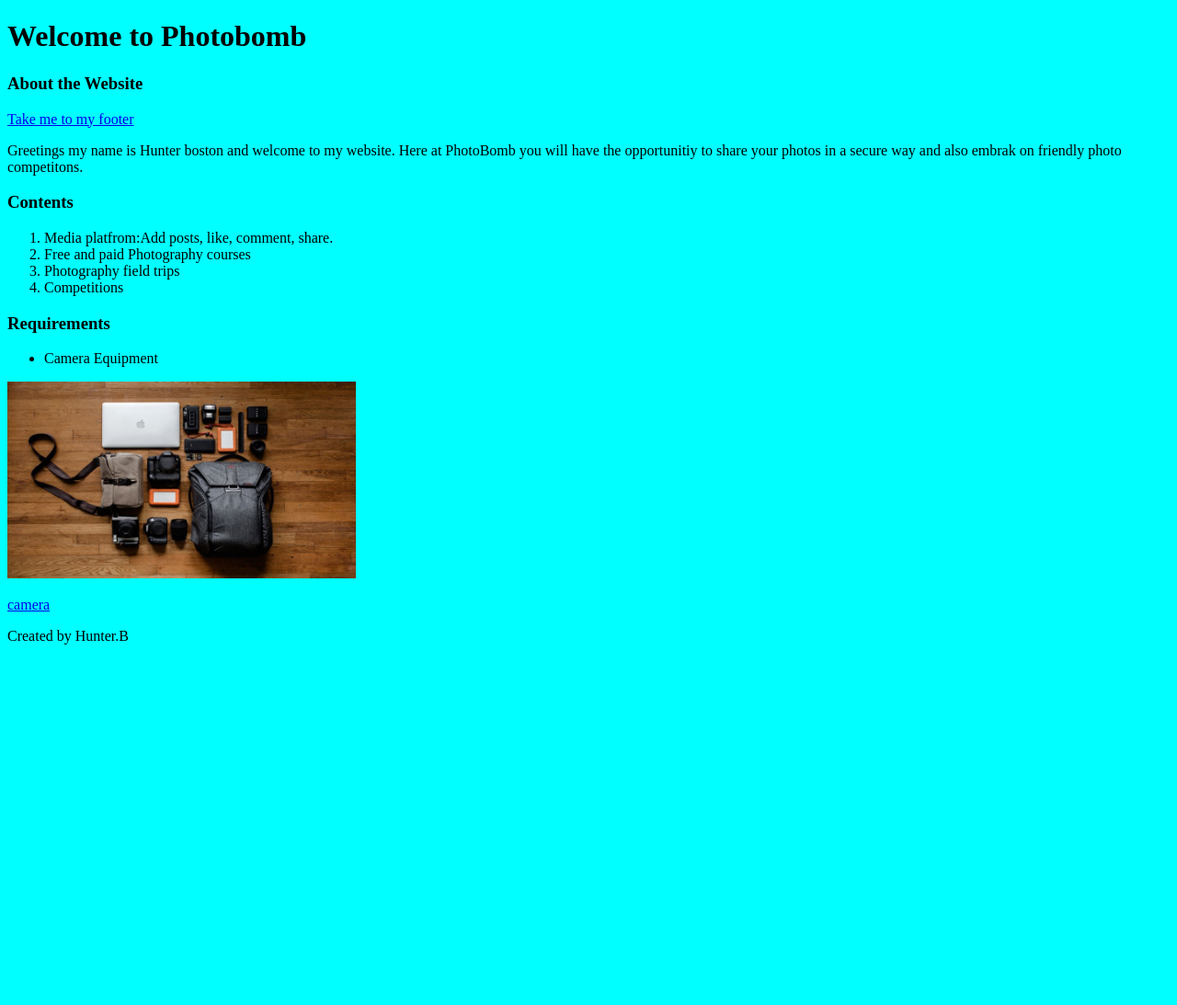
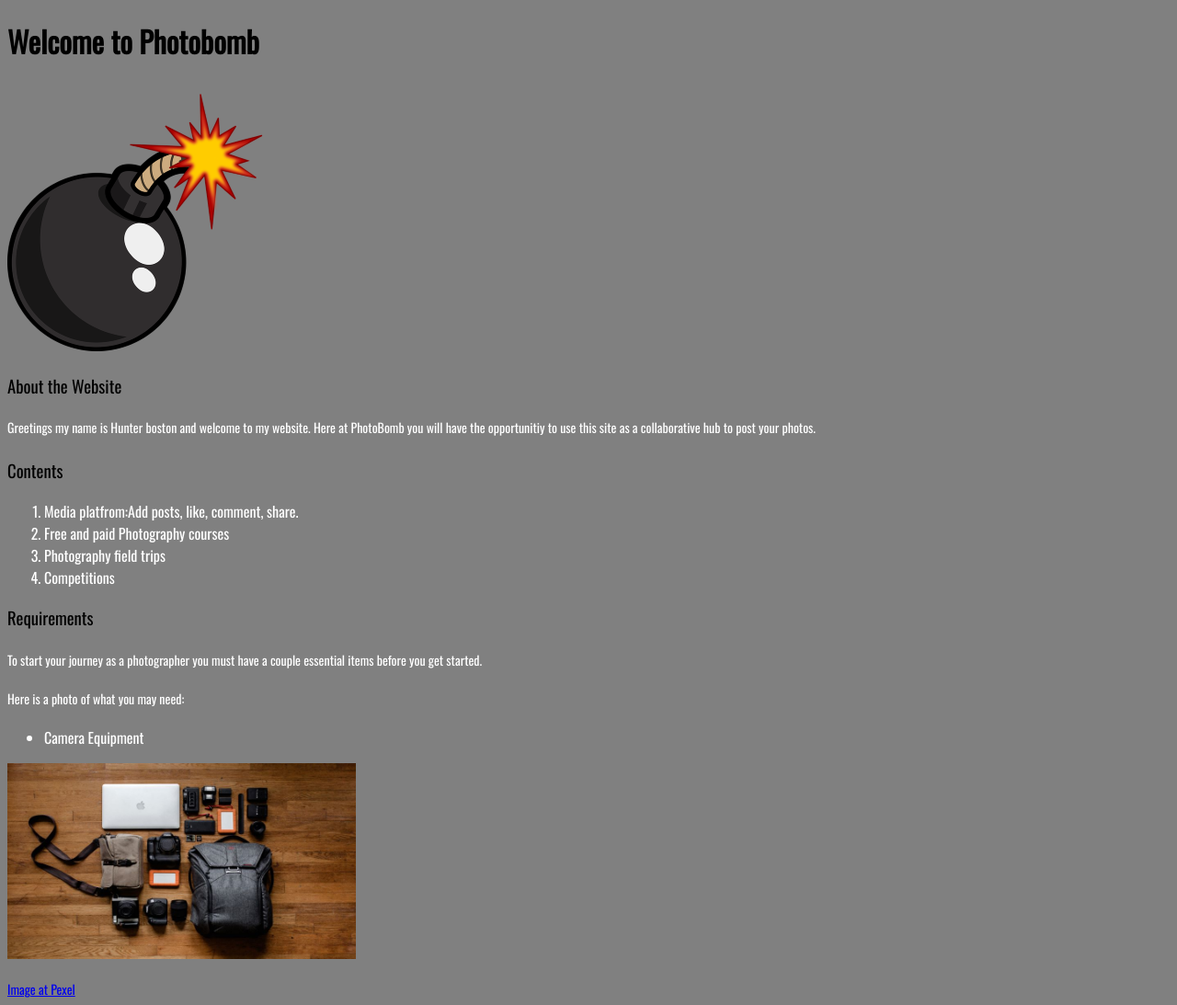
Before and after one commit to Hunter-Boston/PhotoBomb, a plain HTML site: page PhotoBomb_index.html in a window 1280 px wide. Shown: the top 1093 px of the page at 92% size. Before the commit the page ends 800 px from the top, so only its background shows below. Drawn offline with nearby package versions, Linux system fonts and the light colour scheme.

Commit message:
Good changes

```diff
--- a/PhotoBomb_index.html
+++ b/PhotoBomb_index.html
@@ -3,16 +3,19 @@
 <head>
   <title>Photo Bomb</title>
   <meta charset="utf-8">
+  <link rel="stylesheet" href="style.css">
+  <link rel="preconnect" href="https://fonts.gstatic.com">
 </head>
-<body bgcolor="aqua">
+<body bgcolor="grey">
+
 
 <header>
 <h1>Welcome to Photobomb</h1>
+<img src="images/bomb.PNG" alt="Picture of bomb" />
+
 <h3> About the Website </h3>
 
-<a href="#footer">Take me to my footer</a>
-
-<p> Greetings my name is Hunter boston and welcome to my website. Here at PhotoBomb you will have the opportunitiy to share your photos in a secure way and also embrak on friendly photo competitons.</p>
+<p> Greetings my name is Hunter boston and welcome to my website. Here at PhotoBomb you will have the opportunitiy to use this site as a collaborative hub to post your photos.</p>
 </header>
 
 <section>
@@ -23,12 +26,18 @@
   <li> Free and paid Photography courses </li>
   <li> Photography field trips </li>
   <li> Competitions </li>
+
 </ol>
 
 </section>
 
 <section>
+
   <h3>Requirements</h3>
+
+<p> To  start your journey as a photographer you must have a couple essential items before you get started. </p>
+<p> Here is a photo of what you may need:</p>
+
 
 <ul>
   <li> Camera Equipment</li>
@@ -41,10 +50,16 @@
 </section>
 
 <section>
-  <p><a href="https://www.pexels.com/photo/top-view-photo-of-laptop-near-camera-3178938/" target=_"blank">camera</a></p>
+
+  <p><a href="https://www.pexels.com/photo/top-view-photo-of-laptop-near-camera-3178938/" target=_"blank">Image at Pexel</a></p>
+  <p><a href="images/equipment.jpg" target=_"blank">Photo of equipment</a></p>
+
+
+
+</section>
 
 <footer id="footer">Created by Hunter.B</footer>
-
+<link href="https://fonts.googleapis.com/css2?family=Oswald&display=swap" rel="stylesheet"
 
 </body>
 </html>
--- /dev/null
+++ b/style.css
@@ -0,0 +1,47 @@
+
+body {
+  color: white;
+  text-align: left;
+  font-family: 'Oswald', sans-serif;
+}
+
+h1 {
+  color: black;
+  font-family: 'Oswald', sans-serif;
+  text-align: left;
+}
+
+img{
+  text-align: right;
+}
+
+ h3 {
+  text-align: left;
+  color: black;
+  font-weight: normal;
+  font-size: 20
+}
+
+p{
+  font-size: 14px;
+  color: white;
+  font-weight: normal;
+  line-height: 2;
+
+}
+
+p{
+  text-align: left;
+}
+
+a: link, {
+  color: red;
+}
+
+a:visited{
+  color: lightblue;
+}
+a:hover {
+  color: blue;
+  text-decoration: underline;
+}
```
Also changed, not shown: images/bomb.png (added).
